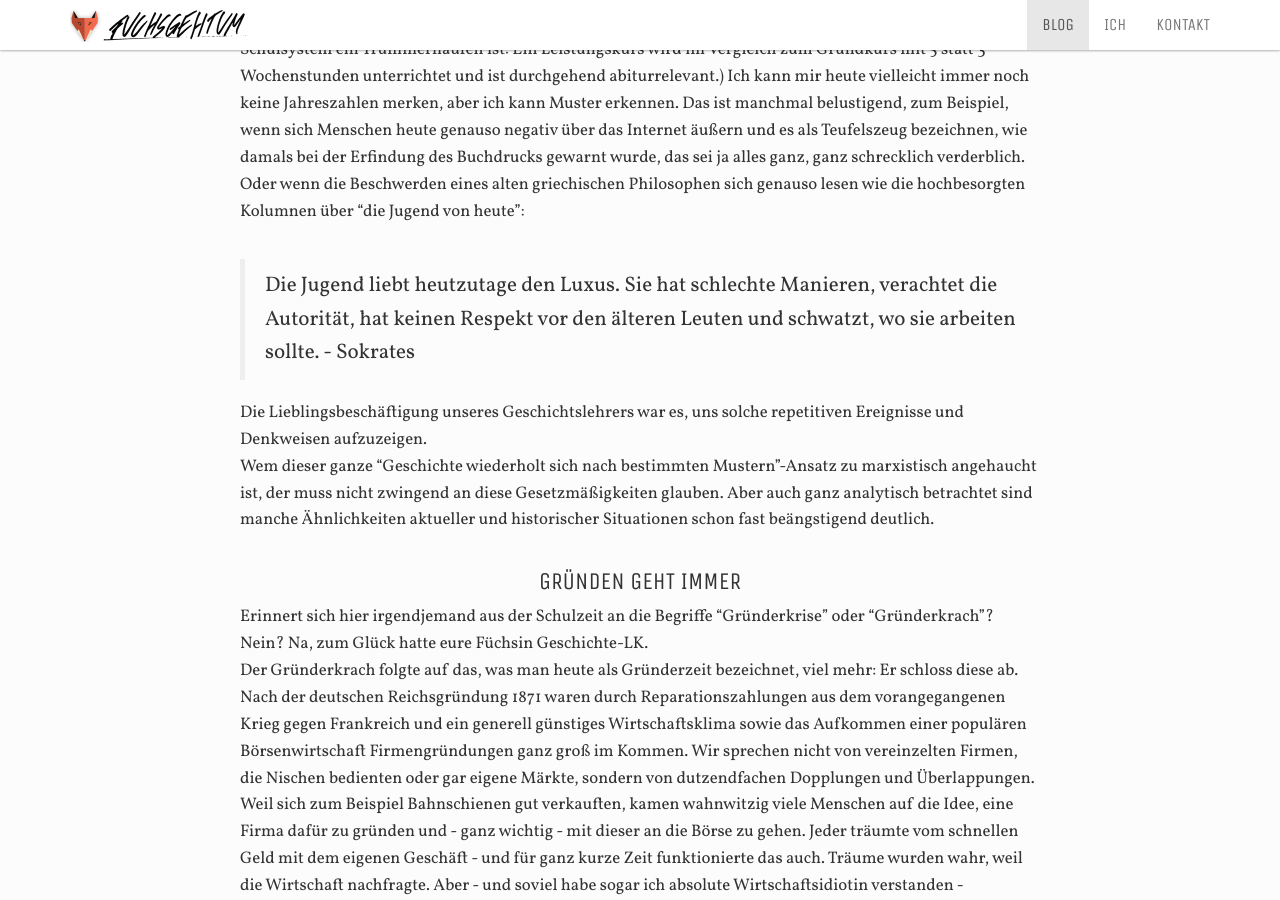
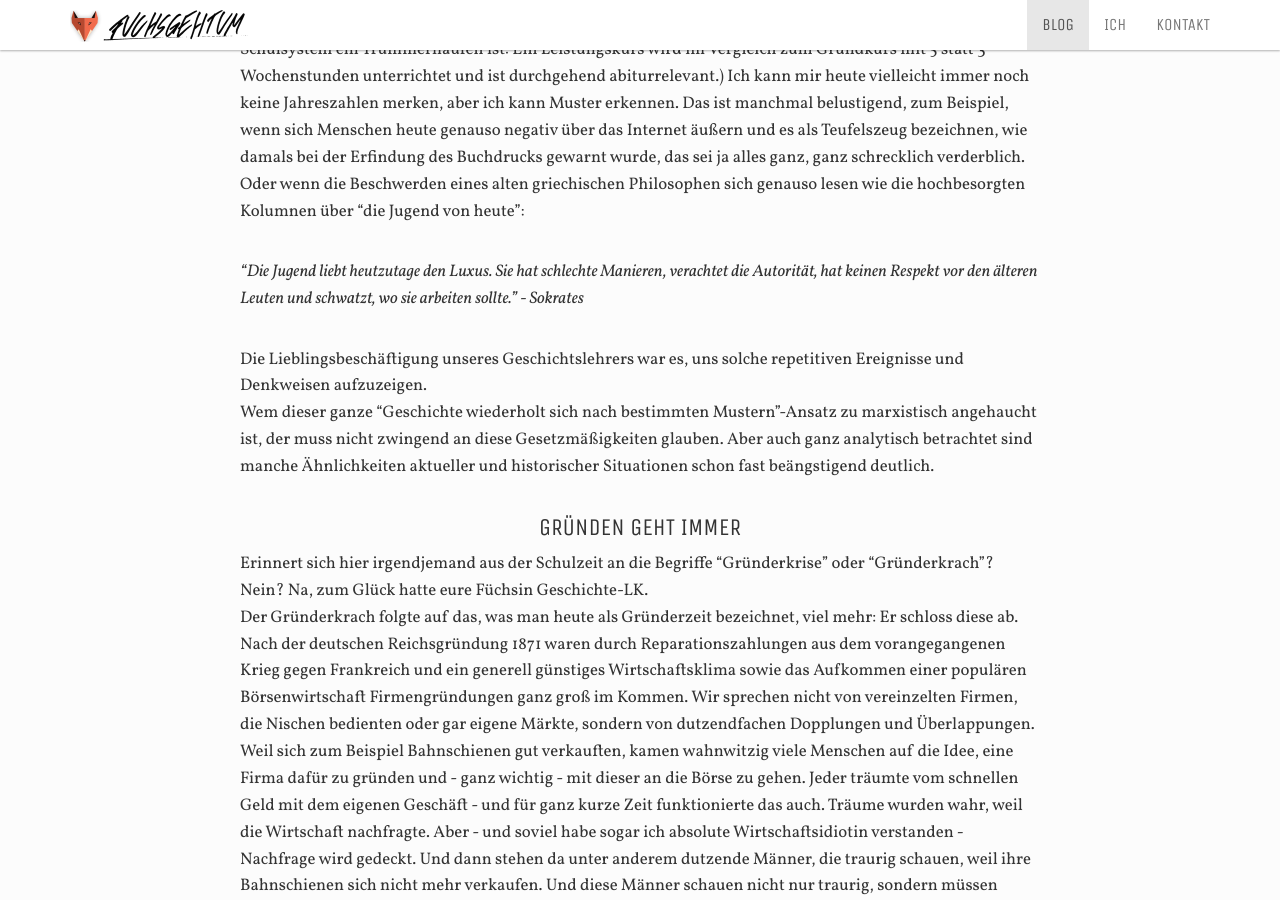
Before and after one commit to katharinafuchs/katharinafuchs.github.io, a Jekyll site: the page built from _posts/2015-01-04-die-startup-blase.md, in a window 1280 px wide and 900 px high, scrolled down 630 px. Built offline with Jekyll 4.4.1, drawn with Linux system fonts in a browser that asks for light colours; comment, search, counter and statistics services are not loaded.

```diff
--- a/_posts/2015-01-04-die-startup-blase.md
+++ b/_posts/2015-01-04-die-startup-blase.md
@@ -8,7 +8,8 @@ tags:
 
 Ihr kennt mich: Ich bin Internet- und #neuland-Enthusiastin mit Herz und Seele. Aber bei manchen Dingen muss sogar ich den Zeigefinger und die Angie-Mundwinkel auspacken und einen fragenden Blick aufsetzen.
 In der Oberstufe hatte ich Geschichte als Leistungskurs. (Wenn es das bei euch nicht gibt, weil das deutsche Schulsystem ein Trümmerhaufen ist: Ein Leistungskurs wird im Vergleich zum Grundkurs mit 5 statt 3 Wochenstunden unterrichtet und ist durchgehend abiturrelevant.) Ich kann mir heute vielleicht immer noch keine Jahreszahlen merken, aber ich kann Muster erkennen. Das ist manchmal belustigend, zum Beispiel, wenn sich Menschen heute genauso negativ über das Internet äußern und es als Teufelszeug bezeichnen, wie damals bei der Erfindung des Buchdrucks gewarnt wurde, das sei ja alles ganz, ganz schrecklich verderblich. Oder wenn die Beschwerden eines alten griechischen Philosophen sich genauso lesen wie die hochbesorgten Kolumnen über "die Jugend von heute":
->Die Jugend liebt heutzutage den Luxus. Sie hat schlechte Manieren, verachtet die Autorität, hat keinen Respekt vor den älteren Leuten und schwatzt, wo sie arbeiten sollte. - Sokrates
+
+_"Die Jugend liebt heutzutage den Luxus. Sie hat schlechte Manieren, verachtet die Autorität, hat keinen Respekt vor den älteren Leuten und schwatzt, wo sie arbeiten sollte." - Sokrates_
 
 Die Lieblingsbeschäftigung unseres Geschichtslehrers war es, uns solche repetitiven Ereignisse und Denkweisen aufzuzeigen.
 Wem dieser ganze "Geschichte wiederholt sich nach bestimmten Mustern"-Ansatz zu marxistisch angehaucht ist, der muss nicht zwingend an diese Gesetzmäßigkeiten glauben. Aber auch ganz analytisch betrachtet sind manche Ähnlichkeiten aktueller und historischer Situationen schon fast beängstigend deutlich.
@@ -35,7 +36,8 @@ Innovation ist nicht in Ministerien züchtbar und Unternehmertum kein Muss auf j
 Nur bei sich selbst setzen viele diesen Maßstab scheinbar nicht an.
 Was will ich also von euch? Ich will bei Weitem nicht nur die stirnrunzelnde Mutti sein, die ihrem begeisterten Kind systematisch alles ausredet, was Spaß macht. Startups sind super und die damit einhergehende Mentalität von Kreativität und Unabhängigkeit auch. Aber nur zu gründen, weil es Mode ist - das ist Schwachsinn. Die Geschichte zeigt, wohin so etwas führt.
 Seid ihr überzeugt von eurer Idee? Seid ihr regelrecht besessen davon?
-> "It's hard to do a really good job on anything you don't think about in the shower." - Paul Graham
+
+_"It's hard to do a really good job on anything you don't think about in the shower." - Paul Graham_
 
 Ihr könnt gerne alles anzweifeln, was ich bisher geschrieben habe (solltet ihr aber nicht, weil ihr genau wisst, dass ich nicht falsch liege), aber Paul Graham. Ich bitte euch, Paul Graham aka Startup-Gott aka Gründer eines der größten amerikanischen Startup-Programme [Y Combinator](http://www.ycombinator.com/) - dieser Mann schafft es, dass sogar ich seine Essays lese und nur nicken kann. Und ich unterstelle schnell Menschen, dass sie falsch liegen. Aber Paul Graham!
 Hört auf mich und hört auf diesen Mann: Wenn euch eure Idee von der morgendlichen Dusche bis abends ins Bett begleitet (falls ihr überhaupt noch ruhig schlafen könnt) - dann probiert sie aus. Selbst, wenn es ein Chihuahua-Onlineshop ist. Denn das ist die andere Seite von Startups: So unnötig eine Idee erscheinenen mag - manchmal wird genau daraus ein Riesending. Nehmt nur dies mit: Wenn ihr verzweifelt nach Ideen in euren grauen Zellen grabt und das Erstbeste nehmt, weil ihr doch einfach nur gründen wollt - lasst es sein. Wenn eure Ideen euch treiben, nicht mehr loslassen, euch gegen alle Miesepeter immer wieder ins Ohr flüstern "Tu es!" - dann tut es.
```
